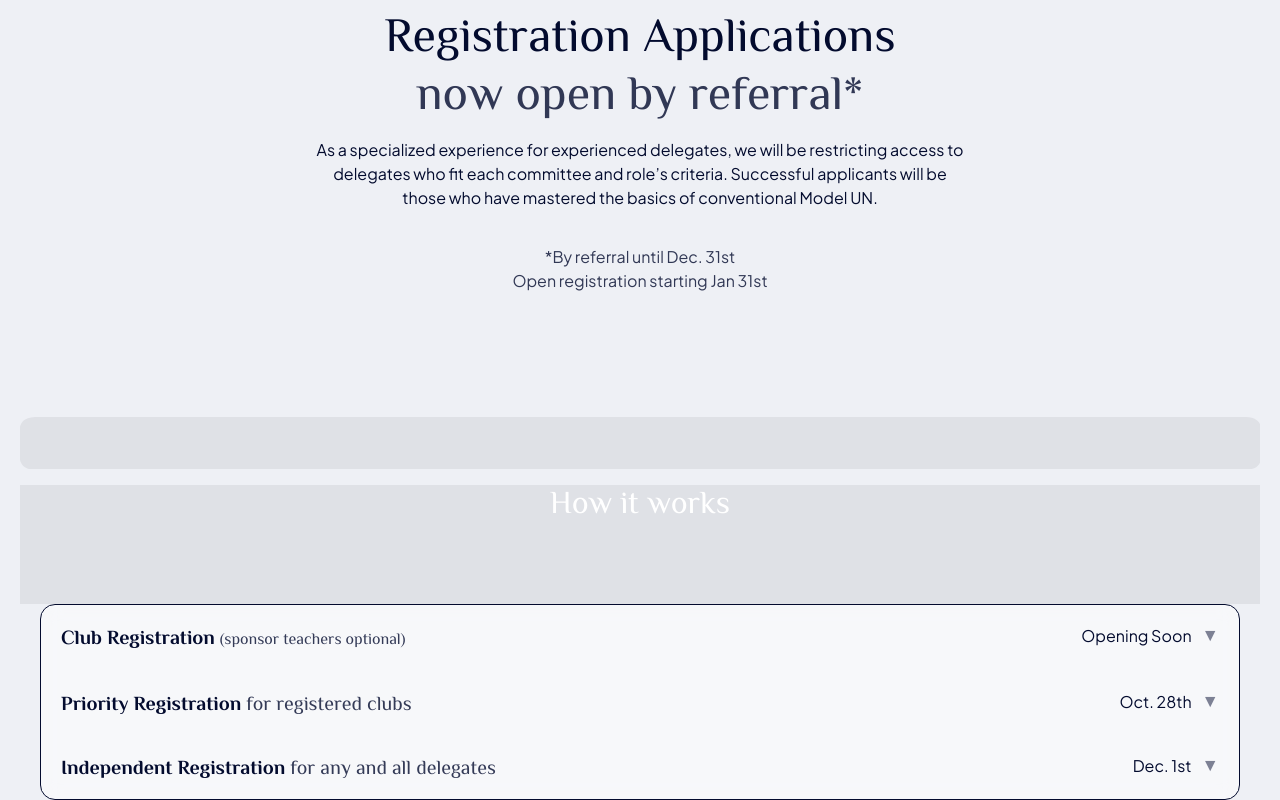
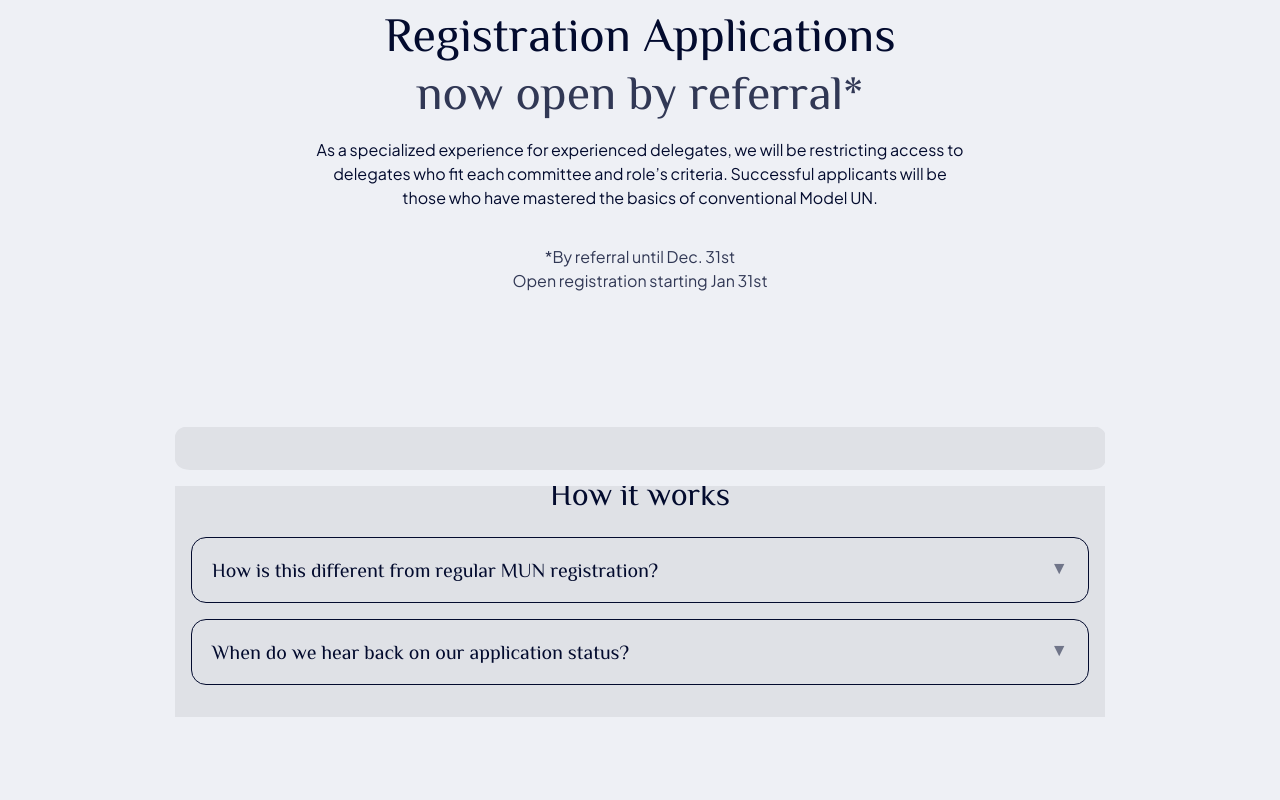
Before and after one commit to oklex/simnato-site, a Next.js app: page /registration in a window 1280 px wide. Shown: the part 314-1114 px from the top of the page. After the commit the page ends 1041 px from the top, so only its background shows below. Built offline with nearby package versions, Linux system fonts and the light colour scheme.

Commit message:
added some additional information onto the registration page

```diff
--- a/src/pages/registration.tsx
+++ b/src/pages/registration.tsx
@@ -9,6 +9,7 @@ import {
 	StyledText,
 	Text,
 	Div,
+	NarrowContainer,
 } from '../ui-library';
 import styled from 'styled-components';
 import StarMarker from '../assets/starMarkers';
@@ -59,24 +60,90 @@ export const RegistrationPage = (): ReactElement => {
 			</Section>
 			<Spacer height={'100px'} />
 
-			<ViewPortSection id="registration-how-to" mode='light'>
-				<Div>
-					<Spacer height={'50px'} />
-					<Header center level={3}>
-						How it works
-					</Header>
-					<Spacer height={'50px'} />
-				</Div>
-			</ViewPortSection>
+			<NarrowContainer>
+				<ViewPortSection id="registration-how-to" mode="light">
+					<Div>
+						<Spacer height={'2rem'} />
+						<Header center level={3} mode="dark">
+							How it works
+						</Header>
+						<Spacer height={'1.5rem'} />
+					</Div>
+					<Accordion
+						background="transparent"
+						mode="dark"
+						content={[
+							{
+								key: 'key',
+								label: (
+									<Div width="100%">
+										<Header level={6} mode="dark">
+											How is this different from regular MUN registration?
+										</Header>
+									</Div>
+								),
+								content: (
+									<>
+										<Text mode="dark">
+											As a specialized experience, not all delegates will be a
+											good fit. As a result, staff reserve the right to either
+											reject or put your application on hold to be considered at
+											a later date.
+										</Text>
+										<br />
+										<Text mode="dark">
+											In addition, country choices will not be available for
+											some committees, as the staff will reserve the right to
+											assign a country that fits your profile.
+										</Text>
+									</>
+								),
+							},
+						]}
+					></Accordion>
+					<Spacer />
 
-			<Container center>
+					<Accordion
+						background="transparent"
+						mode="dark"
+						content={[
+							{
+								key: 'key',
+								label: (
+									<Div width="100%">
+										<Header level={6} mode="dark">
+											When do we hear back on our application status?
+										</Header>
+									</Div>
+								),
+								content: (
+									<>
+										<Text mode="dark">
+											Offers will be sent out at the end of the referral period,
+											and then at the end of each month afterwards.Please allow
+											at least 3-4 weeks to review your application
+										</Text>
+										<br />
+										<Text mode="dark">
+											Once sent an offer, you will have 72 hours to accept your
+											role and pay.
+										</Text>
+									</>
+								),
+							},
+						]}
+					></Accordion>
+				</ViewPortSection>
+			</NarrowContainer>
+
+			{/* <NarrowContainer>
 				<Accordion
 					mode="dark"
 					background="glassy"
 					content={GetAccordionItems(isMobile)}
 					initialOpenedKey={accordionKey}
 				/>
-			</Container>
+			</NarrowContainer> */}
 		</div>
 	);
 };
```
